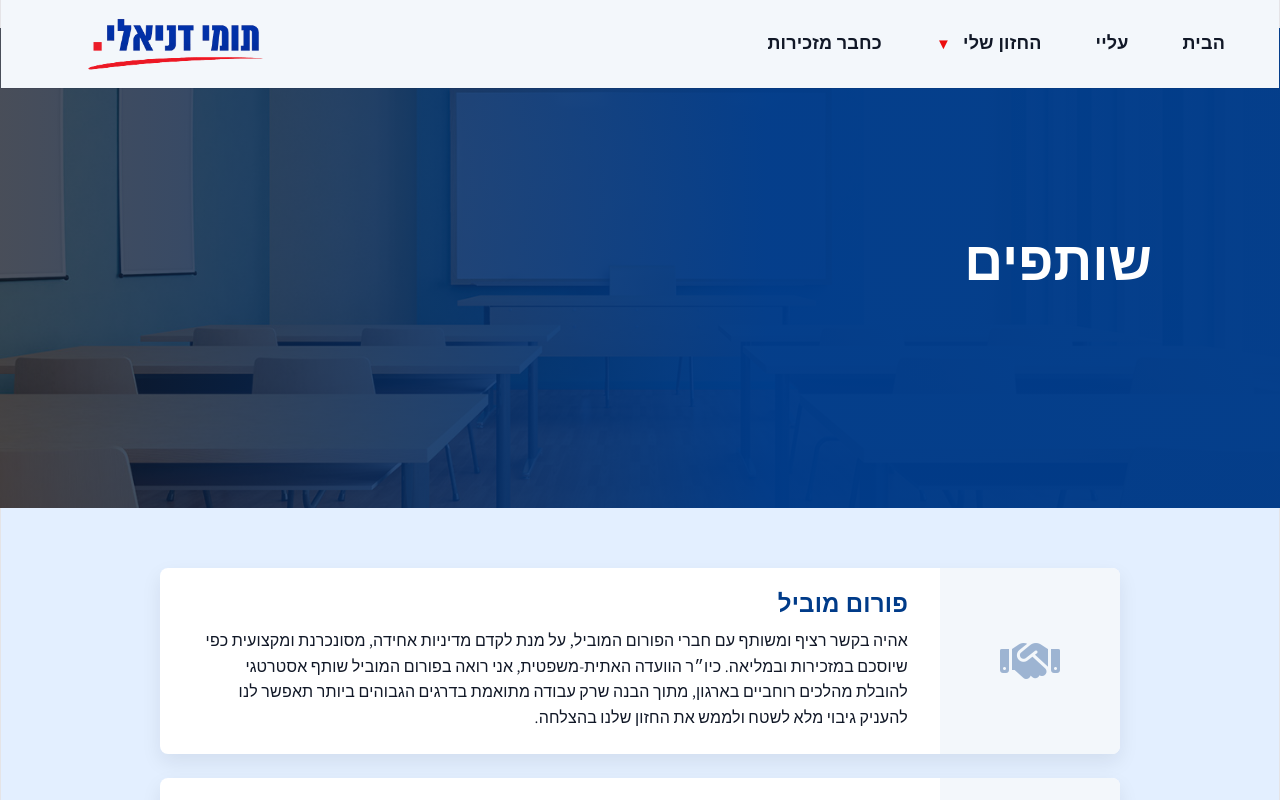
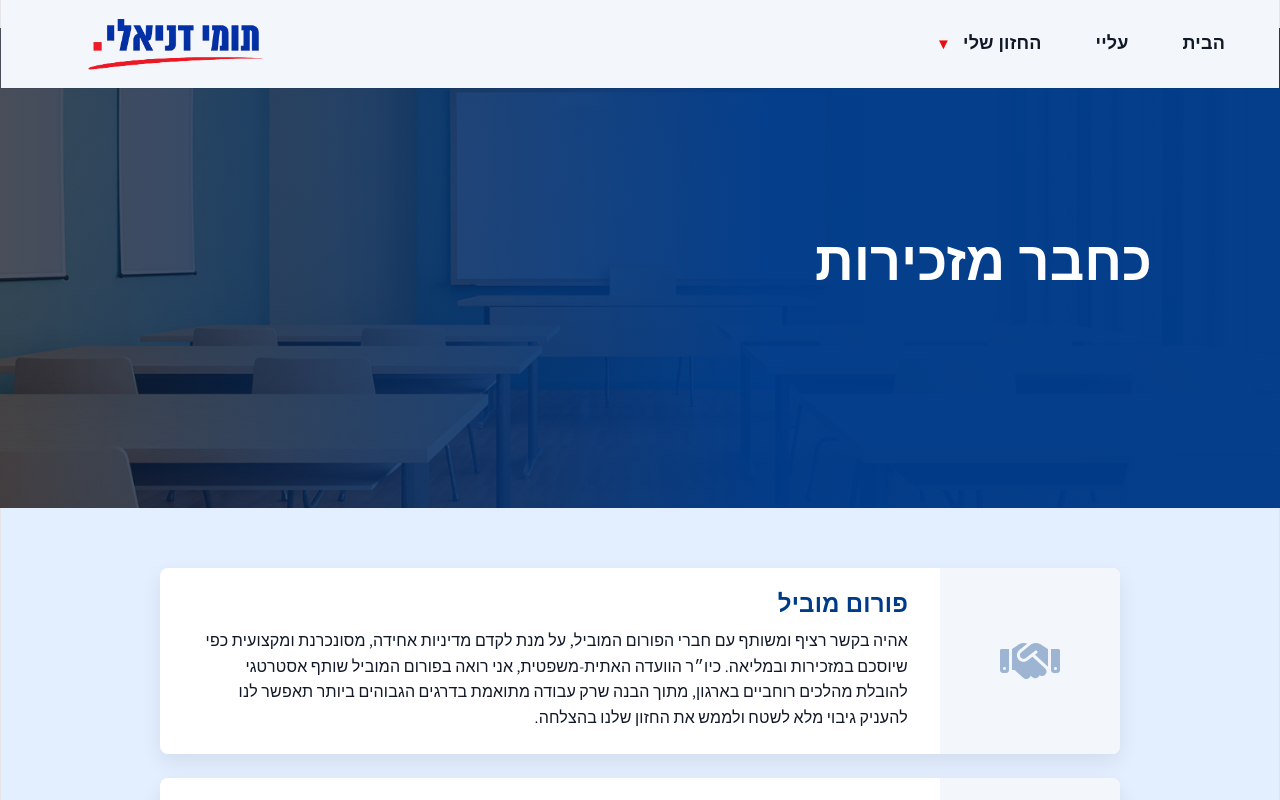
Before and after one commit to tfhsfg/tommy-danieli-website, a React (Vite) app: page /partners in a window 1280 px wide. Shown: the top 800 px of the page. Built offline with nearby package versions, Linux system fonts and the light colour scheme.

Commit message:
עדכון Layout

```diff
--- a/src/Layout.jsx
+++ b/src/Layout.jsx
@@ -10,7 +10,6 @@ const menuItems = [
   { label: "הבית", to: "/" },
   { label: "עליי", to: "/aboutme" },
   { label: "החזון שלי", to: "/plans" },
-  { label: "כחבר מזכירות", to: "/partners" },
 ];
 
 const dropdownItems = [
@@ -20,6 +19,7 @@ const dropdownItems = [
   { label: "מורחבת יו״רי האתיקה", to: "/regional" },
   { label: "חקיקה בכנסת", to: "/legislation" },
   { label: "יישום מסמך הוועידה ה-30", to: "/conference" },
+  { label: "כחבר מזכירות", to: "/partners" },
   { label: "כל התוכניות", to: "/plans" },
 ];
 
--- a/src/pages/Partners.jsx
+++ b/src/pages/Partners.jsx
@@ -30,7 +30,7 @@ export default function Partners() {
     <section className="partnersPage almoni" dir="rtl">
       <Banner
         image="/images/banner-default.jpg"
-        title="שותפים"
+        title="כחבר מזכירות"
       />
 
       <div className="partnersList">
```
